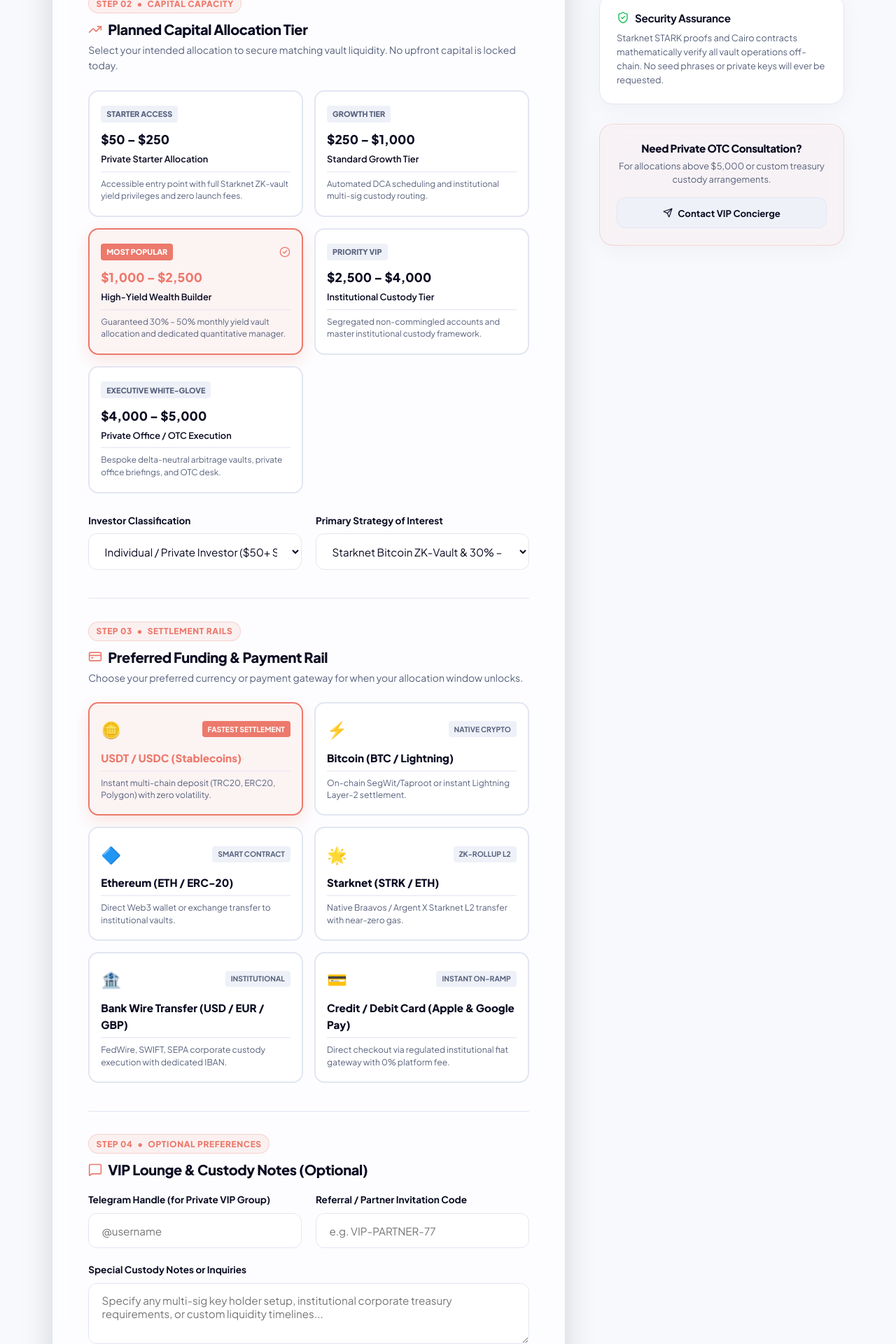
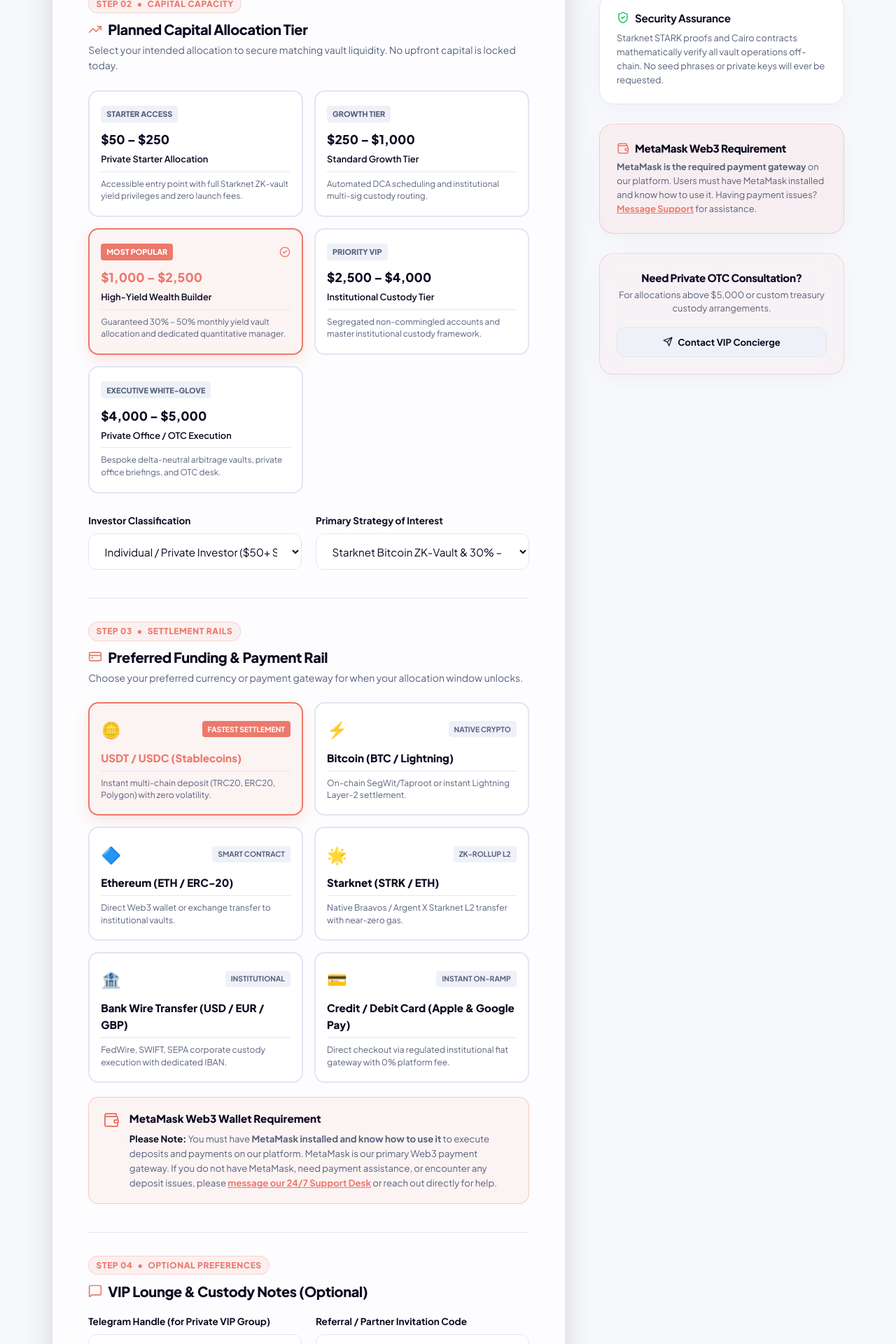
Before and after one commit to ayomideadeniran/Starknet, a Next.js app: page /register in a window 1280 px wide. Shown: the part 1032-2952 px from the top of the page at 70% size. Built offline with nearby package versions, Linux system fonts and the light colour scheme; a web font is replaced by a local one.

Commit message:
feat: add MetaMask requirement notice and support link to registration page

```diff
--- a/src/app/register/page.tsx
+++ b/src/app/register/page.tsx
@@ -28,6 +28,7 @@
   Shield,
   HelpCircle,
   ExternalLink,
+  Wallet,
 } from 'lucide-react';
 import ThemeToggle from '@/components/ThemeToggle';
 import { calculateCurrentWaitlistBase, useCountUp } from '@/lib/waitlist-utils';
@@ -999,6 +1000,34 @@
                         );
                       })}
                     </div>
+
+                    {/* MetaMask Required Payment Notice Box */}
+                    <div
+                      style={{
+                        marginTop: '1.25rem',
+                        padding: '1.15rem 1.25rem',
+                        borderRadius: '0.9rem',
+                        background: 'rgba(236, 121, 107, 0.08)',
+                        border: '1.5px solid rgba(236, 121, 107, 0.35)',
+                        display: 'flex',
+                        alignItems: 'flex-start',
+                        gap: '0.85rem',
+                      }}
+                    >
+                      <Wallet size={24} style={{ color: '#ec796b', flexShrink: 0, marginTop: '2px' }} />
+                      <div>
+                        <div style={{ fontSize: '0.95rem', fontWeight: 800, color: 'var(--text-main)', marginBottom: '0.35rem' }}>
+                          MetaMask Web3 Wallet Requirement
+                        </div>
+                        <p style={{ fontSize: '0.825rem', color: 'var(--text-muted)', lineHeight: 1.6, margin: 0 }}>
+                          <strong style={{ color: 'var(--text-main)' }}>Please Note:</strong> You must have <strong>MetaMask installed and know how to use it</strong> to execute deposits and payments on our platform. MetaMask is our primary Web3 payment gateway. If you do not have MetaMask, need payment assistance, or encounter any deposit issues, please{' '}
+                          <Link href="/support" style={{ color: '#ec796b', fontWeight: 700, textDecoration: 'underline' }}>
+                            message our 24/7 Support Desk
+                          </Link>{' '}
+                          or reach out directly for help.
+                        </p>
+                      </div>
+                    </div>
                   </div>
 
                   {/* STEP 4: OPTIONAL DETAILS & VIP PREFERENCES */}
@@ -1222,6 +1251,27 @@
                   </p>
                 </div>
 
+                {/* Card 2b: MetaMask Requirement Notice */}
+                <div
+                  className="glass-card"
+                  style={{
+                    padding: '1.5rem',
+                    borderRadius: '1.25rem',
+                    background: 'rgba(236, 121, 107, 0.08)',
+                    border: '1px solid rgba(236, 121, 107, 0.3)',
+                  }}
+                >
+                  <div style={{ display: 'flex', alignItems: 'center', gap: '0.5rem', marginBottom: '0.5rem' }}>
+                    <Wallet size={18} style={{ color: '#ec796b' }} />
+                    <h4 style={{ fontSize: '0.95rem', fontWeight: 800, color: 'var(--text-main)' }}>
+                      MetaMask Web3 Requirement
+                    </h4>
+                  </div>
+                  <p style={{ fontSize: '0.8rem', color: 'var(--text-muted)', lineHeight: 1.55, margin: 0 }}>
+                    <strong>MetaMask is the required payment gateway</strong> on our platform. Users must have MetaMask installed and know how to use it. Having payment issues? <Link href="/support" style={{ color: '#ec796b', fontWeight: 700, textDecoration: 'underline' }}>Message Support</Link> for assistance.
+                  </p>
+                </div>
+
                 {/* Card 3: Institutional Concierge */}
                 <div
                   className="glass-card"
```
